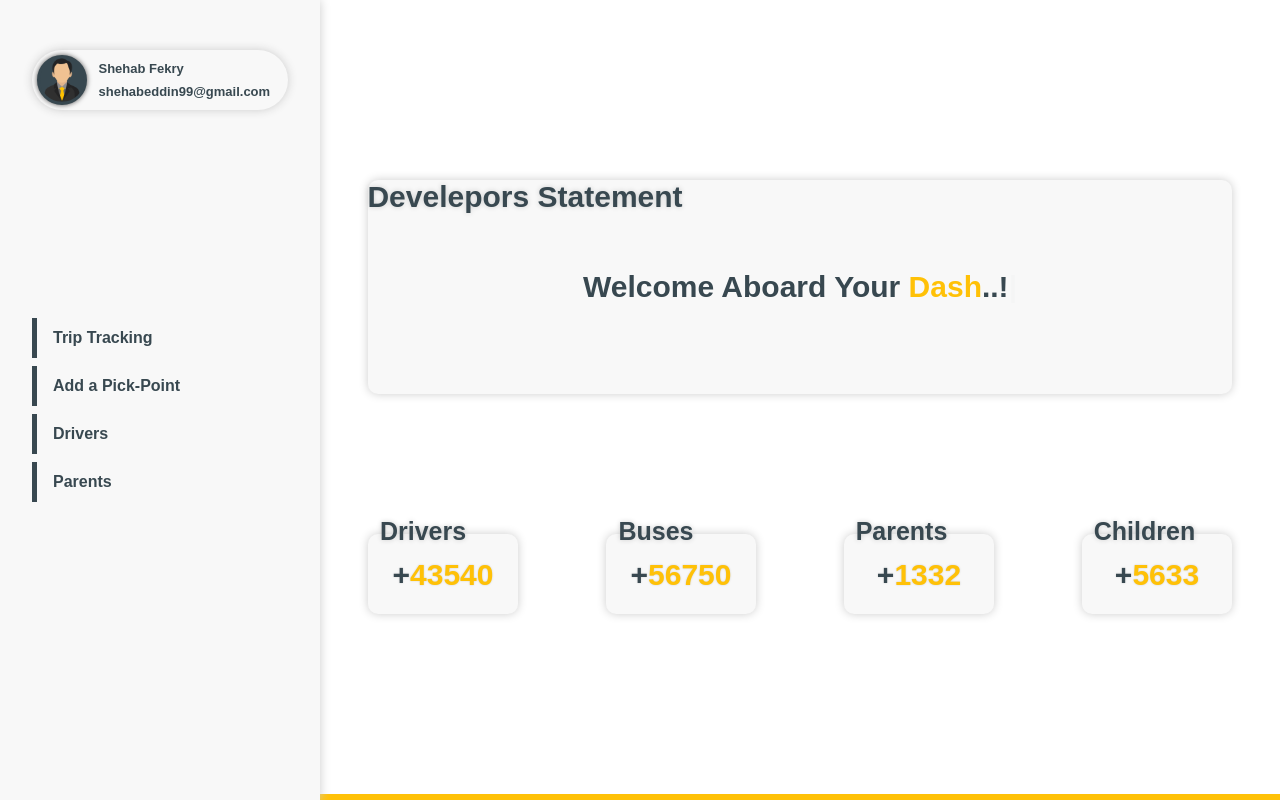
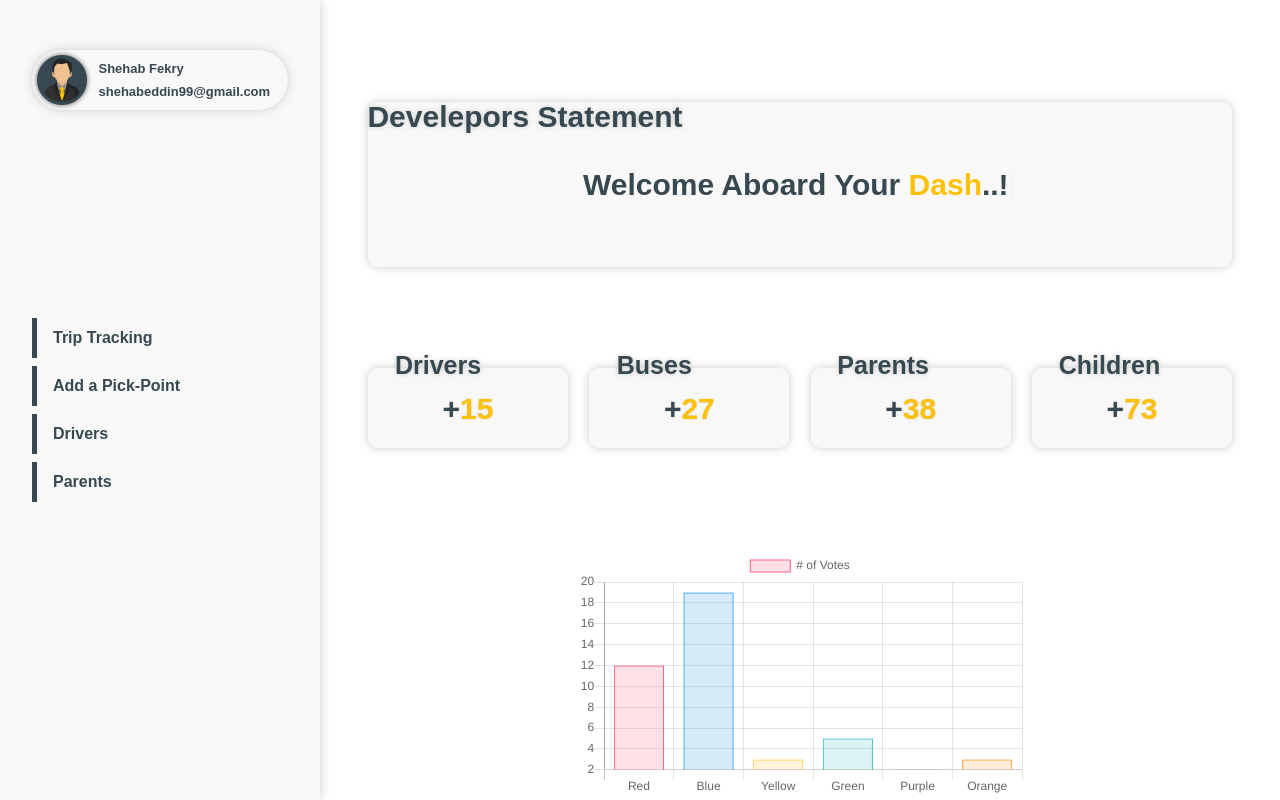
Before and after one commit to shehab-fekry/Control-Panel-EJS, a Node server app: page /dash in a window 1280 px wide. Run offline with Node 20, Linux system fonts and the light colour scheme; some libraries are stand-ins or nearby versions; some web fonts are replaced.

Commit message:
home page edited

```diff
--- a/Public/css/home.css
+++ b/Public/css/home.css
@@ -5,7 +5,7 @@
     flex-flow: column;
     justify-content: space-evenly;
     align-items: center;
-    border-bottom: 6px solid #ffc107;
+    /* border-bottom: 6px solid #ffc107; */
     background-color: white;
 }
 
@@ -42,7 +42,7 @@
     content: 'Develepors Statement';
     position:absolute;
     z-index: 1;
-    margin-top: -180px;
+    margin-top: -135px;
     margin-left: -550px;
     font-size: 30px;
     font-weight: 800;
@@ -68,7 +68,7 @@
     display: flex;
     justify-content: center;
     align-items: center;
-    width: 150px;
+    width: 200px;
     height: 80px;
     border-radius: 10px;
     box-shadow: 0px 0px 10px #ccc;
@@ -94,10 +94,10 @@
     text-shadow: 0px 0px 5px #ccc;
 }
 
-.drivers::before{content: 'Drivers'; margin-left: -40px;}
-.buses::before{content: 'Buses'; margin-left: -50px;}
-.parents::before{content: 'Parents'; margin-left: -35px;}
-.children::before{content: 'Children'; margin-left: -25px;}
+.drivers::before{content: 'Drivers'; margin-left: -60px;}
+.buses::before{content: 'Buses'; margin-left: -70px;}
+.parents::before{content: 'Parents'; margin-left: -55px;}
+.children::before{content: 'Children'; margin-left: -45px;}
 
 
 /* ------------------------------ Typed.js animation -------------------------------- */
@@ -142,3 +142,6 @@
     50% { opacity:0; }
     100% { opacity:1; }
 }
+
+
+/* -------------------------------------- Chart.js ------------------------------------- */
--- a/Public/js/home.js
+++ b/Public/js/home.js
@@ -0,0 +1,103 @@
+
+// ------------------------------------------- Typed.js --------------------------------------------------
+
+
+document.addEventListener('DOMContentLoaded', function(){
+    let type = new Typed('.type', {
+        strings: ["...",
+        "Welcome Aboard Your <span class='subtext'>Dash</span>..!",
+        "<small>Put your school <span class='subtext'>trips</span>, <span class='subtext'>students</span>, <span class='subtext'>drivers</span> and <span class='subtext'>parents</span> information under your hands control.</small>",
+        "<small>Ensure students' safety by tracking your school buses.</small>"],
+        stringsElement: null,
+        // typing speed
+        typeSpeed: 60,
+        // time before typing starts
+        startDelay: 600,
+        // backspacing speed
+        backSpeed: 20,
+        // time before backspacing
+        backDelay: 2000,
+        // loop
+        loop: true,
+        // false = infinite
+        // loopCount: 1,
+        // show cursor
+        showCursor: false,
+        // character for cursor
+        cursorChar: "|",
+        // attribute to type (null == text)
+        attr: null,
+        // either html or text
+        contentType: 'html',
+    });
+});
+
+
+// ------------------------------------------- Counters --------------------------------------------------
+
+
+const counters = document.querySelectorAll('.counter')
+//  speed = 400
+
+document.addEventListener('DOMContentLoaded', () => {
+    counters.forEach(counter => {
+        const updateCount = () => {
+            const target = +counter.getAttribute('data-target')
+            const count = +counter.innerText
+            // const inc = parseInt(target / speed)
+
+            if(count < target)
+            {
+                counter.innerText = count + 1
+                setTimeout(updateCount, 50)
+            }
+            else
+            {
+                counter.innerText = target
+            }
+        }
+
+        updateCount()
+    })
+})
+
+
+// ------------------------------------------- Chart.js --------------------------------------------------
+
+
+const ctx = document.getElementById('myChart');
+    const myChart = new Chart(ctx, {
+        type: 'bar',
+        data: {
+            labels: ['Red', 'Blue', 'Yellow', 'Green', 'Purple', 'Orange'],
+            datasets: [{
+                label: '# of Votes',
+                data: [12, 19, 3, 5, 2, 3],
+                backgroundColor: [
+                    'rgba(255, 99, 132, 0.2)',
+                    'rgba(54, 162, 235, 0.2)',
+                    'rgba(255, 206, 86, 0.2)',
+                    'rgba(75, 192, 192, 0.2)',
+                    'rgba(153, 102, 255, 0.2)',
+                    'rgba(255, 159, 64, 0.2)'
+                ],
+                borderColor: [
+                    'rgba(255, 99, 132, 1)',
+                    'rgba(54, 162, 235, 1)',
+                    'rgba(255, 206, 86, 1)',
+                    'rgba(75, 192, 192, 1)',
+                    'rgba(153, 102, 255, 1)',
+                    'rgba(255, 159, 64, 1)'
+                ],
+                borderWidth: 1
+            }]
+        },
+        options: {
+            responsive: false,
+            scales: {
+                y: {
+                    beginAtZero: true
+                }
+            }
+        }
+    });
--- a/Public/js/index.js
+++ b/Public/js/index.js
@@ -9,11 +9,11 @@ let trackingMap = {}
 
 
 // Enable pusher logging - don't include this in production
-Pusher.logToConsole = true;
-let pusher = new Pusher('d363addb971561dc7e96', {
-    cluster: 'eu'
-});
-let channel = pusher.subscribe('new_notify');
+// Pusher.logToConsole = true;
+// let pusher = new Pusher('d363addb971561dc7e96', {
+//     cluster: 'eu'
+// });
+// let channel = pusher.subscribe('new_notify');
 
 
 const initPreview = (wayPoints) => {
--- a/Views/home.ejs
+++ b/Views/home.ejs
@@ -1,9 +1,7 @@
 <%- contentFor('body') %>
 
 <div class="home_wrapper">
-    <!-- <div class="home_wrapper_draw"><img src="../Public/assets/progressive_app.svg"></div> -->
     <div class="home_wrapper_info">
-        <!-- <div class="p_head">Welcome To Your <span class="subtext">Dashboard</span>..!</div> -->
         <div class="header">
             <div class="text">
                 <span class="cursor type"></span>
@@ -11,21 +9,13 @@
         </div>
 
         <div class="statistics">
-            <div class="drivers" ><span id="plus">+</span> 43540</div>
-            <div class="buses"   ><span id="plus">+</span>56750</div>
-            <div class="parents" ><span id="plus">+</span>1332</div>
-            <div class="children"><span id="plus">+</span>5633</div>
+            <div class="drivers" ><span id="plus">+</span><span class="counter" data-target="15">0</span></div>
+            <div class="buses"   ><span id="plus">+</span><span class="counter" data-target="27">0</span></div>
+            <div class="parents" ><span id="plus">+</span><span class="counter" data-target="38">0</span></div>
+            <div class="children"><span id="plus">+</span><span class="counter" data-target="73">0<span></div>
         </div>
+    </div>
 
-        <!-- <hr>
-
-        <div>Put your school trips, students, drivers and parents information under your hands control.</div>
-        <div>Ensurance students' safety by tracking your school buses.</div> -->
-        <!--
-        <div class="center">
-            <div class="text">
-                <span class="subtext cursor type"></span>
-            </div>
-        </div> -->
-    </div>
+    <canvas id="myChart" width="450px" height="250px"></canvas>
 </div>
+<script src="../Public/js/home.js"></script>
--- a/Views/layout.ejs
+++ b/Views/layout.ejs
@@ -23,6 +23,10 @@
     <script src="https://api.mapbox.com/mapbox-gl-js/v2.6.1/mapbox-gl.js"></script>
     <!--  Pusher   -->
     <script src="https://js.pusher.com/7.0/pusher.min.js"></script>
+    <!-- Chart.js  -->
+    <script src="https://cdnjs.cloudflare.com/ajax/libs/Chart.js/2.4.0/Chart.min.js"></script>
+    <!-- Typed,js  -->
+    <script src="https://cdn.jsdelivr.net/npm/typed.js@2.0.12"></script>
 </head>
 
 <body>
@@ -67,41 +71,5 @@
     <script src="https://cdn.jsdelivr.net/npm/axios/dist/axios.min.js"></script>
     <!-- index.js  -->
     <script src="/Public/js/index.js"></script>
-    <!-- home.js  -->
-
-    <script src="https://cdn.jsdelivr.net/npm/typed.js@2.0.12"></script>
-    <script>
-            document.addEventListener('DOMContentLoaded', function(){
-            let type = new Typed('.type', {
-                strings: ["...",
-                "Welcome Aboard Your <span class='subtext'>Dash</span>..!",
-                "<small>Put your school <span class='subtext'>trips</span>, <span class='subtext'>students</span>, <span class='subtext'>drivers</span> and <span class='subtext'>parents</span> information under your hands control.</small>",
-                "<small>Ensure students' safety by tracking your school buses.</small>"],
-                stringsElement: null,
-                // typing speed
-                typeSpeed: 60,
-                // time before typing starts
-                startDelay: 600,
-                // backspacing speed
-                backSpeed: 20,
-                // time before backspacing
-                backDelay: 2000,
-                // loop
-                loop: true,
-                // false = infinite
-                // loopCount: 1,
-                // show cursor
-                showCursor: false,
-                // character for cursor
-                cursorChar: "|",
-                // attribute to type (null == text)
-                attr: null,
-                // either html or text
-                contentType: 'html',
-            });
-        });
-
-
-    </script>
 </body>
 </html>
```
